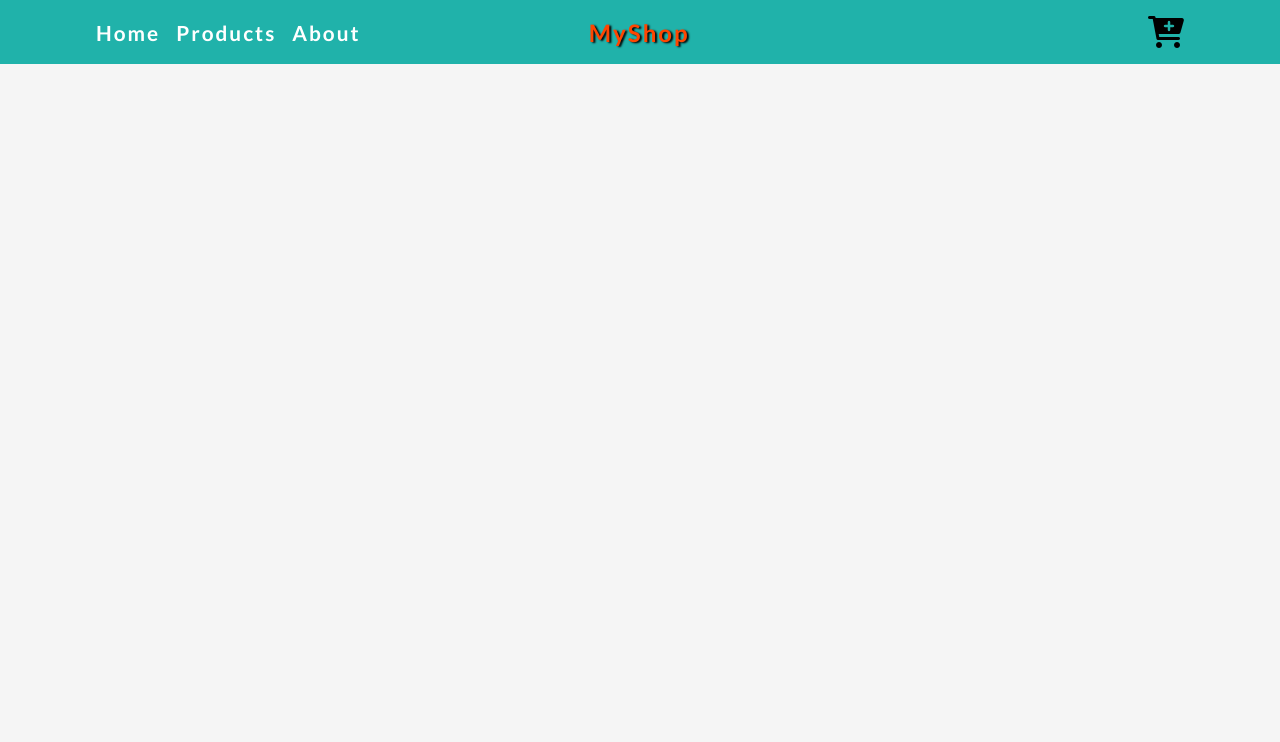
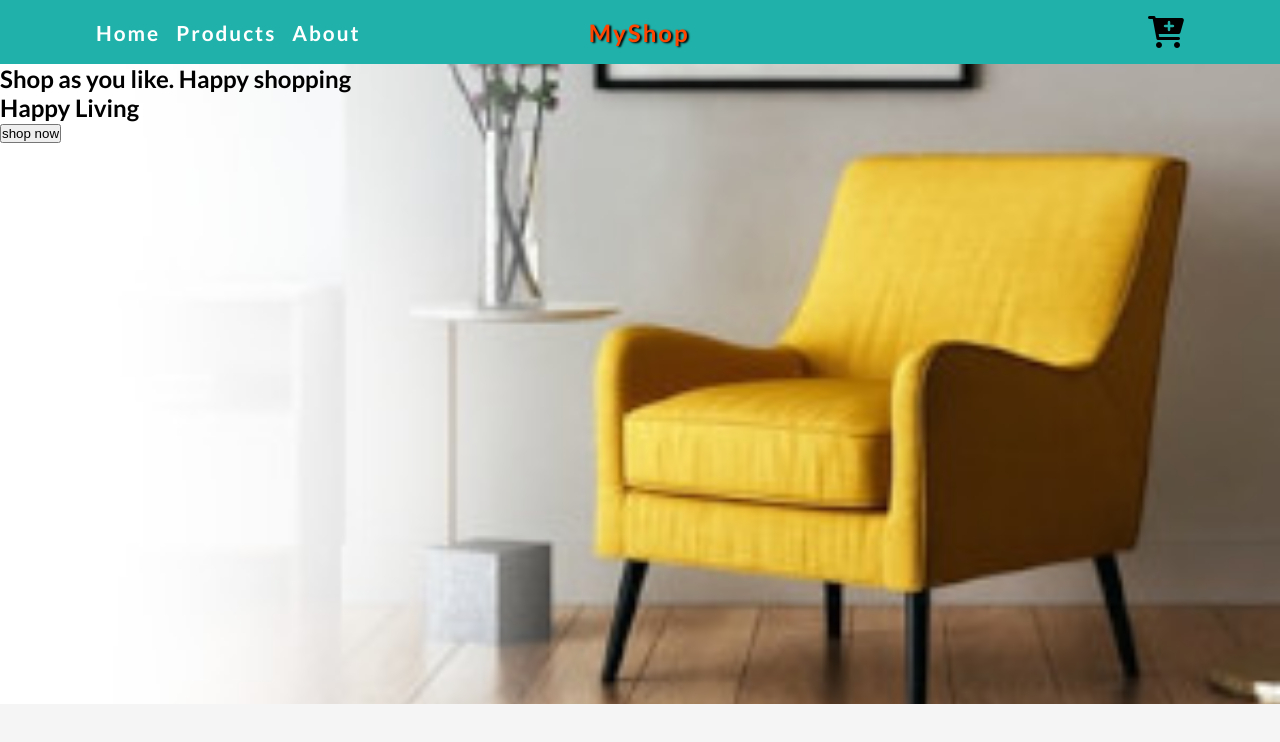
Before and after one commit to sameerahmed976/ecommerce-website, a plain HTML site: page index.html in a window 1280 px wide. Drawn offline with Linux system fonts and the light colour scheme.

Commit message:
added hero section

```diff
--- a/index.html
+++ b/index.html
@@ -47,5 +47,15 @@
         <div class="close"><i class="fa-solid fa-xmark"></i></div>
       </ul>
     </header>
+
+    <main class="main">
+      <section class="hero">
+        <h1 class="hero-heading">
+          Shop as you like. Happy shopping <br />
+          Happy Living
+        </h1>
+        <button class="btn btn-shop">shop now</button>
+      </section>
+    </main>
   </body>
 </html>
--- a/style.css
+++ b/style.css
@@ -201,6 +201,12 @@ img {
   color: green;
 }
 
+/* hero section */
+.hero {
+  min-height: 80vh;
+  background: url("./banner1.jpg") center/cover fixed;
+}
+
 @media (min-width: 768px) {
   .nav-links {
     display: flex;
```
Also changed, not shown: banner1.jpg (added).
